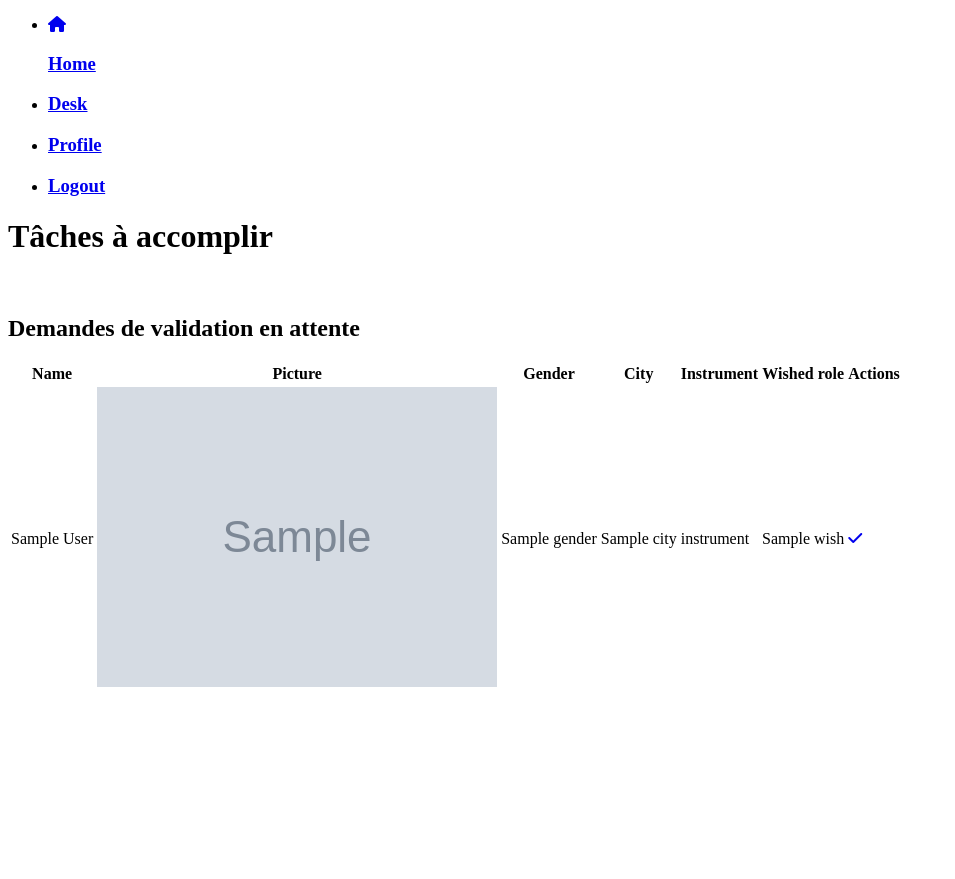
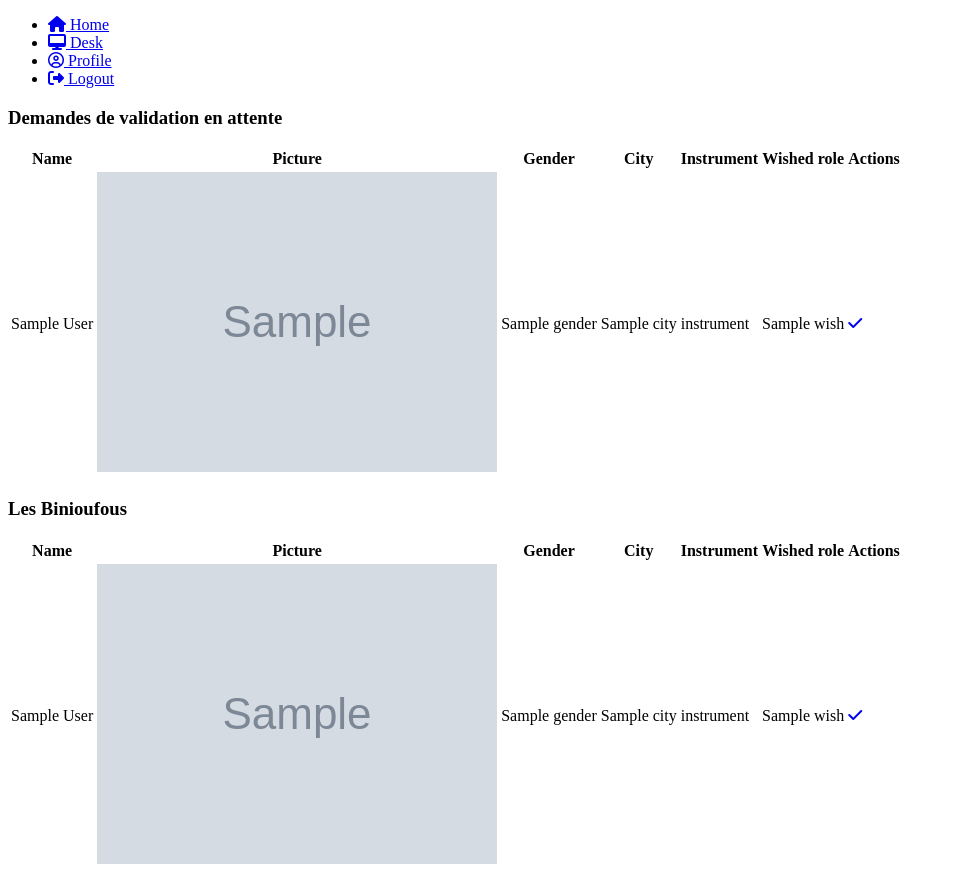
Before and after one commit to Guiboii/BigBinioufous, a Symfony app: template templates/admin/index.html.twig in a window 1280 px wide. Shown: the whole page, without its empty margins (0-955 px from the left). Before the commit the page ends 687 px from the top, so only its background shows below. Run offline with Twig, Linux system fonts and the light colour scheme; the template is opened without the code that fills it: most values are stand-ins (such as "Sample title", 1, 10 or a date in 2020); grey boxes marked "Sample" are stand-in pictures; some libraries are stand-ins or nearby versions.

Commit message:
MAJ de la fixture + amélioration visuelle de l'administration

```diff
--- a/src/Controller/AdminController.php
+++ b/src/Controller/AdminController.php
@@ -67,7 +67,6 @@ class AdminController extends AbstractController
 
         $wish = $user->getWish();
         $role = $repo->findOneByDescription($wish);
-        dump($wish);
 
         $form = $this->createForm(ValidRoleType::class, $user);
 
--- a/src/Form/RegistrationType.php
+++ b/src/Form/RegistrationType.php
@@ -32,7 +32,7 @@ class RegistrationType extends ApplicationType
             ->add('country', CountryType::class, $this->getConfiguration("Your country", "choose your counrty"))
             ->add('city', TextType::class, $this->getConfiguration("Your city", "The city you live in, bro !"))
             ->add('birth', DateType::class, ['format' => 'dd-MM-yyyy', 'years' => range('1940', '2015')], $this->getConfiguration("The date of your birth", "To whish your Birthday, of course !!"))
-            ->add('wish', ChoiceType::class,['choices' => ['An administrator' => 'admin', 'A real Binioufous !!' => 'binioufous', 'A Binioufous, but I cannot come to the rehearsals...' => 'member', 'A big Fan !!' => 'simple']], $this->getConfiguration("You want to be", "the place you have in the team"))
+            ->add('wish', ChoiceType::class,['choices' => ['An administrator' => 'Administrator', 'A real Binioufous !!' => 'Binioufous', 'A Binioufous, but I cannot come to the rehearsals...' => 'Member', 'A big Fan !!' => 'User']], $this->getConfiguration("You want to be", "the place you have in the team"))
             ->add('picture', FileType::class, [
                 'label' => 'A picture of you (jpeg)',
 
--- a/src/Repository/UserRepository.php
+++ b/src/Repository/UserRepository.php
@@ -24,6 +24,7 @@ class UserRepository extends ServiceEntityRepository
         return $this->createQueryBuilder('a')
             ->andWhere('a.validation = false')
             ->orderBy('a.lastName', 'ASC')
+            ->setMaxResults(5)
             ->getQuery()
             ->getResult();
     }
--- a/templates/admin/index.html.twig
+++ b/templates/admin/index.html.twig
@@ -4,11 +4,10 @@
 
 {% block body %}
 
-<div class="container">
-    <h1 class="my-5">Tâches à accomplir</h1>
-    <br>
-    <h2>Demandes de validation en attente</h2>
+<div class="container mt-2">
+    <div class="container mt-2">
         <table class="table table-hover">
+            <h3>Demandes de validation en attente</h3>
             <thead>
                 <tr>
                     <th>Name</th>
@@ -24,7 +23,7 @@
                 {% for user in unvalids %}
                 <tr>
                     <td>{{ user.fullName }}</td>
-                <td><img src="{{ asset('uploads/pictures/' ~ user.picture) }}" class="items-align-right avatar avatar-medium" alt=" Avatar de {{ user.fullName}}"> </td>
+                    <td><img src="{{ asset('uploads/pictures/' ~ user.picture) }}" class="items-align-right avatar avatar-medium" alt="Avatar de {{ user.fullName}}"> </td>
                     <td>{{ user.gender }}</td>
                     <td>{{ user.city }}</td>
                     <td>instrument</td>
@@ -35,4 +34,34 @@
             </tbody>
         </table>
     </div>
+    <div class="container mt-2">
+        <table class="table table-hover">
+            <h3>Les Binioufous</h3>
+            <thead>
+                <tr>
+                    <th>Name</th>
+                    <th>Picture</th>
+                    <th>Gender</th>
+                    <th>City</th>
+                    <th>Instrument</th>
+                    <th>Wished role</th>
+                    <th>Actions</th>
+                </tr>
+            </thead>
+            <tbody>
+                {% for user in unvalids %}
+                <tr>
+                    <td>{{ user.fullName }}</td>
+                    <td><img src="{{ asset('uploads/pictures/' ~ user.picture) }}" class="items-align-right avatar avatar-medium" alt="Avatar de {{ user.fullName}}"> </td>
+                    <td>{{ user.gender }}</td>
+                    <td>{{ user.city }}</td>
+                    <td>instrument</td>
+                    <td>{{ user.wish }}</td>
+                    <td> <a href="{{ path ('user_valid', {'slug' : user.slug, 'wish' : user.wish})}}" class="btn btn-primary"><i class="fas fa-check"></i></a></td>
+                </tr>
+                {% endfor %}
+            </tbody>
+        </table>
+    </div>
+</div>
 {% endblock %}
--- a/templates/desk/base.html.twig
+++ b/templates/desk/base.html.twig
@@ -15,7 +15,7 @@
 
         {% for label, messages in app.flashes %}
             <div class="container">
-                <div class="alert alert-{{ label }}">
+                <div class="alert alert-{{ label }} mt-4">
                     {% for message in messages %}
                     <p>{{ message | raw }}</p>
                     {% endfor %}
--- a/templates/desk/partials/header.html.twig
+++ b/templates/desk/partials/header.html.twig
@@ -1,27 +1,27 @@
 <header>
     <nav class="navbar-admin navbar-expand-lg">
         <div class="container">
-            <ul class="navbar-nav">
+            <ul class="navbar-nav mr-auto">
                 <li class="nav-item">
-                    <a class="nav-link text-yellow" href="{{ path('home') }}"><i class="fas fa-home"></i><h3>Home</h3></a>
+                    <a class="nav-link text-yellow" href="{{ path('home') }}"><i class="fas fa-home"></i> Home</a>
                 </li>
                 <li class="nav-item">
-                    <a class="nav-link text-yellow" href="{{ path('desk') }}"><h3>Desk</h3></a>
+                    <a class="nav-link text-yellow" href="{{ path('desk') }}"><i class="fas fa-desktop"></i> Desk</a>
                 </li>
                 <li class="nav-item">
-                    <a class="nav-link text-yellow" href="{{ path('profile') }}"><h3>Profile</h3></a>
+                    <a class="nav-link text-yellow" href="{{ path('profile') }}"><i class="far fa-user-circle"></i> Profile</a>
                 </li>
                 {% for role in app.user.roles %}
                     {% if app.user.roles == 'ROLE_ADMIN' %}
                         <li class="nav-item">
-                            <a href="{{ path('admin') }}" class="nav-link text-yellow"><h3>Admin</h3></a>
+                            <a href="{{ path('admin') }}" class="nav-link text-yellow"><i class="fas fa-chart-line"></i> Admin</a>
                         </li>
 
                     {% endif %}
                 {% endfor %}
 
                 <li class="nav-item ml-auto">
-                    <a class="nav-link text-yellow" href="{{ path('logout') }}"><h3>Logout</h3></a>
+                    <a class="nav-link text-yellow" href="{{ path('logout') }}"><i class="fas fa-sign-out-alt"></i> Logout</a>
                 </li>
             </ul>
         </div>
```
Also changed, not shown: src/DataFixtures/AppFixtures.php (+22 -1 lines), templates/admin/user/valid.html.twig (+16 -5 lines), public/uploads/pictures/2011-12-25-00-16-17-5fa9bb382b042.jpeg (added), public/uploads/pictures/IMG-3138-5faaa24b976d6.jpeg (added). Lines whose indentation alone changed are shown as unchanged.
